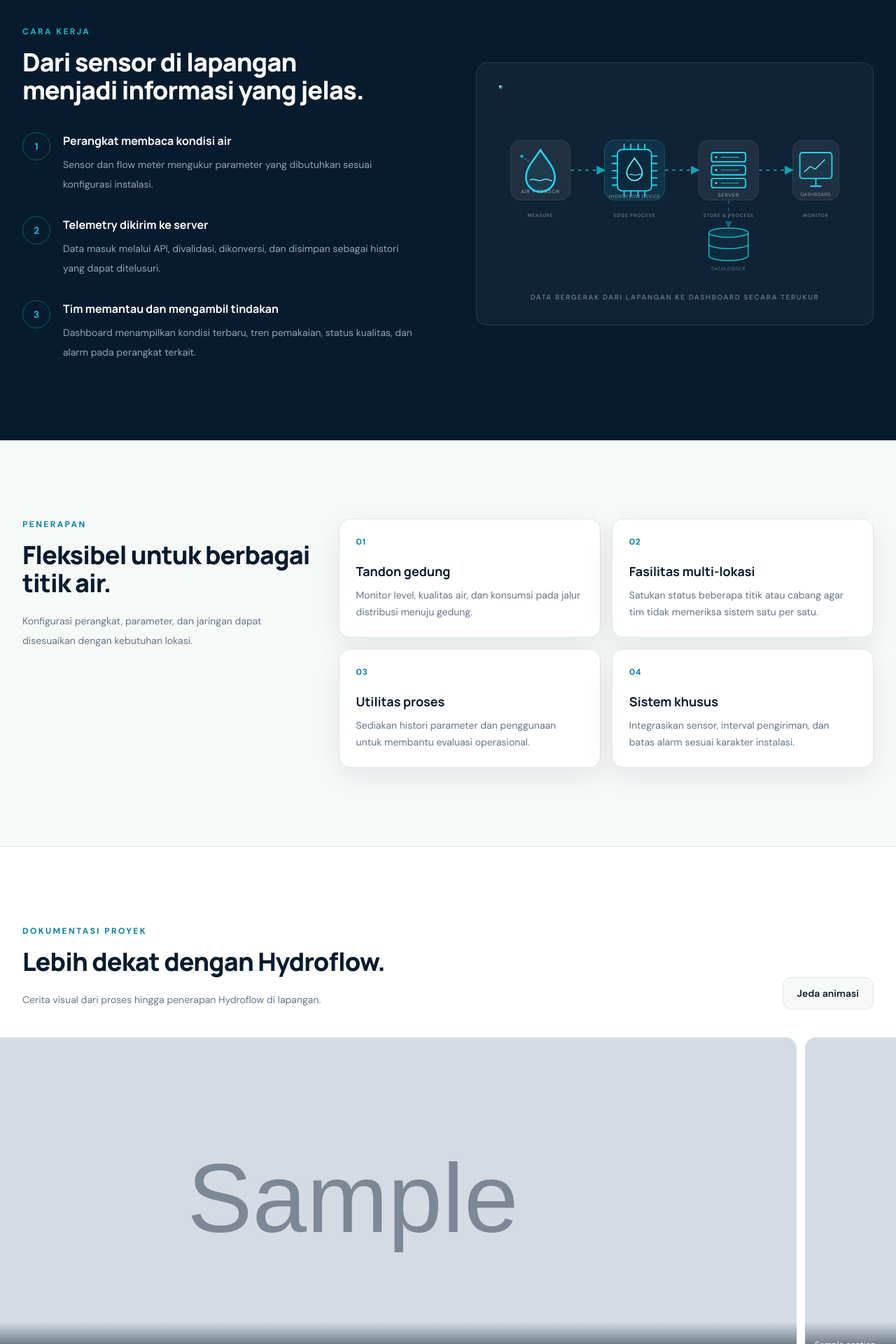
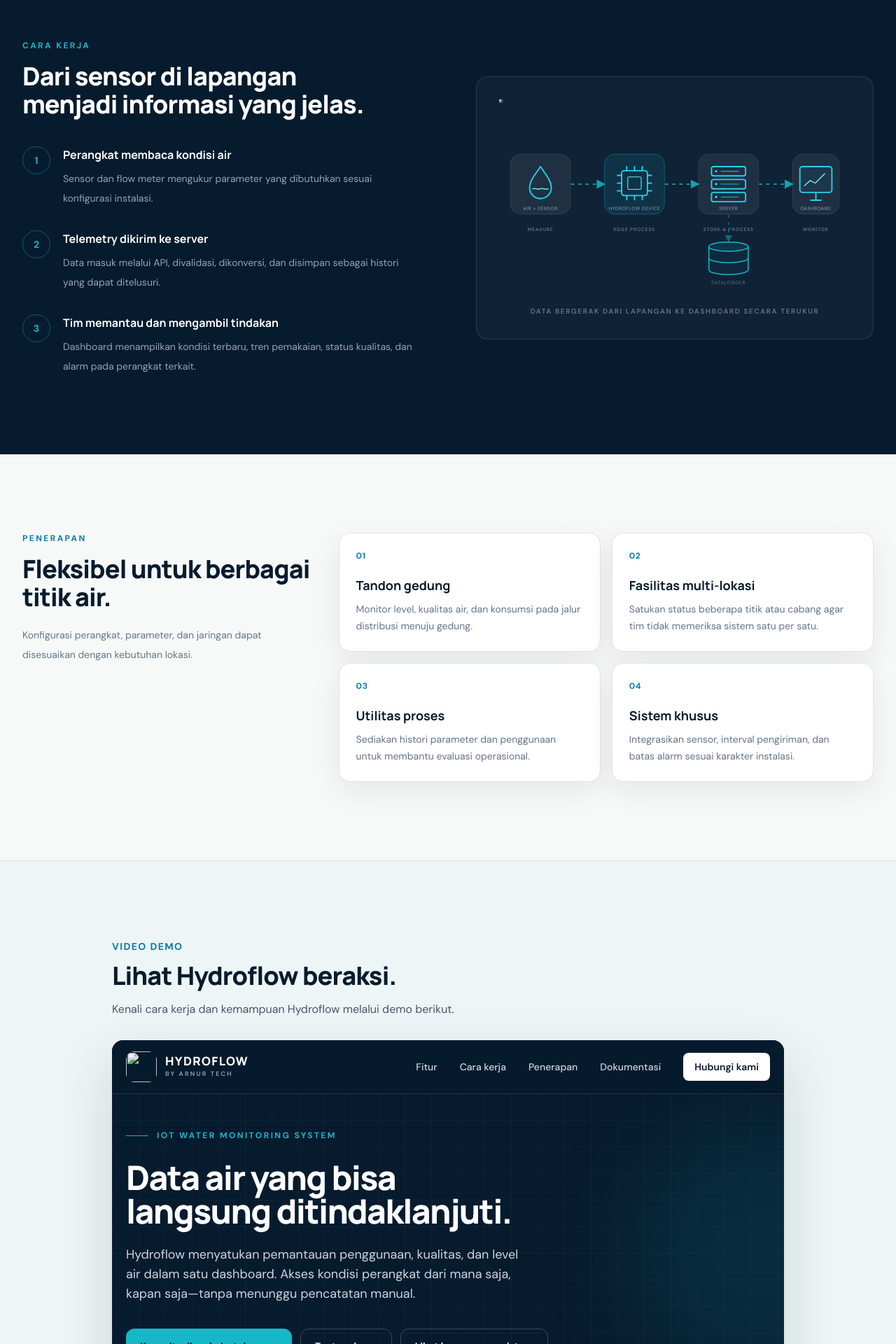
Before and after one commit to arifnurrizqi/hydroflow-landing, a Flask app: template templates/landing.html in a window 1280 px wide. Shown: the part 2240-4160 px from the top of the page at 70% size. Run offline with Flask 3, Linux system fonts and the light colour scheme; the template is opened without the code that fills it: most values are stand-ins (such as "Sample title", 1, 10 or a date in 2020); grey boxes marked "Sample" are stand-in pictures; parts of the project's set-up code (start-up, migrations or seed data) failed here and were passed over; some libraries are stand-ins or nearby versions.

Commit message:
adding youtube iframe

```diff
--- a/app.py
+++ b/app.py
@@ -8,7 +8,7 @@ import warnings
 from datetime import timedelta
 from functools import wraps
 from pathlib import Path
-from urllib.parse import quote
+from urllib.parse import quote, urlsplit, parse_qs
 
 from flask import Flask, abort, flash, g, redirect, render_template, request, send_from_directory, session, url_for
 from PIL import Image, ImageOps, UnidentifiedImageError
@@ -46,7 +46,7 @@ with app.app_context():
         CREATE TABLE IF NOT EXISTS attempts (ip TEXT PRIMARY KEY, count INTEGER NOT NULL, started REAL NOT NULL);
     ''')
     defaults = {'phone': '0899 8095 663', 'whatsapp': '628998095663', 'email': 'arnurtech@gmail.com',
-                'message': 'Halo Arnur Tech, saya ingin berdiskusi tentang Hydroflow.', 'logo': '/logo-hsm.svg'}
+                'message': 'Halo Arnur Tech, saya ingin berdiskusi tentang Hydroflow.', 'logo': '/logo-hsm.svg', 'demo_video': ''}
     for key, value in defaults.items():
         db().execute('INSERT OR IGNORE INTO settings VALUES (?,?)', (key, value))
     if not db().execute('SELECT 1 FROM users').fetchone():
@@ -62,6 +62,31 @@ with app.app_context():
 
 def settings():
     return dict(db().execute('SELECT key,value FROM settings').fetchall())
+
+def youtube_id(value):
+    """Accept supported YouTube URLs and return only a validated video ID."""
+    if len(value) > 2048:
+        raise ValueError('Link video terlalu panjang.')
+    try:
+        url = urlsplit(value)
+        if url.scheme not in {'http', 'https'} or url.username or url.password or url.port:
+            raise ValueError()
+        host = url.hostname
+        parts = url.path.strip('/').split('/')
+        video_id = ''
+        if host == 'youtu.be' and len(parts) == 1:
+            video_id = parts[0]
+        elif host in {'youtube.com', 'www.youtube.com', 'm.youtube.com', 'youtube-nocookie.com', 'www.youtube-nocookie.com'}:
+            if url.path == '/watch' and host in {'youtube.com', 'www.youtube.com', 'm.youtube.com'}:
+                video_id = parse_qs(url.query).get('v', [''])[0]
+            elif len(parts) == 2 and parts[0] in {'embed', 'shorts', 'live'}:
+                video_id = parts[1]
+        if not re.fullmatch(r'[A-Za-z0-9_-]{11}', video_id):
+            raise ValueError()
+        return video_id
+    except ValueError:
+        raise ValueError('Masukkan link video YouTube yang valid (watch, youtu.be, Shorts, live, atau embed).') from None
+
 
 def csrf_token():
     if 'csrf' not in session:
@@ -97,6 +122,12 @@ def admin_required(fn):
 @app.get('/')
 def landing():
     config = settings()
+    demo_embed_url = ''
+    if config['demo_video']:
+        try:
+            demo_embed_url = 'https://www.youtube-nocookie.com/embed/' + youtube_id(config['demo_video'])
+        except ValueError:
+            pass
     photos = db().execute('SELECT * FROM photos WHERE visible=1 ORDER BY position,id').fetchall()
     columns = []
     i = 0
@@ -104,7 +135,7 @@ def landing():
         count = 1 if len(columns) % 3 == 0 else 2
         columns.append(photos[i:i+count])
         i += count
-    return render_template('landing.html', config=config, columns=columns,
+    return render_template('landing.html', config=config, columns=columns, demo_embed_url=demo_embed_url,
                            whatsapp_url='https://wa.me/' + config['whatsapp'] + '?text=' + quote(config['message']),
                            phone_href=re.sub(r'[^+0-9]', '', config['phone']))
 
@@ -244,6 +275,19 @@ def contact_update():
         flash('Kontak berhasil disimpan.', 'success')
     return redirect(url_for('admin') + '#kontak')
 
+@app.post('/admin/video')
+@admin_required
+def video_update():
+    value = request.form.get('demo_video', '').strip()
+    try:
+        canonical = 'https://www.youtube.com/watch?v=' + youtube_id(value) if value else ''
+        db().execute("UPDATE settings SET value=? WHERE key='demo_video'", (canonical,))
+        db().commit()
+        flash('Video demo berhasil disimpan.' if canonical else 'Video demo disembunyikan.', 'success')
+    except ValueError as exc:
+        flash(str(exc), 'error')
+    return redirect(url_for('admin') + '#video-demo')
+
 @app.post('/admin/logo')
 @admin_required
 def logo_update():
--- a/templates/landing.html
+++ b/templates/landing.html
@@ -55,6 +55,8 @@
             .flow-particle { display: none; }
         }
 
+        #video-demo { scroll-margin-top: 90px; }
+        .demo-player { display: block; width: 100%; aspect-ratio: 16 / 9; border: 0; }
         #dokumentasi { scroll-margin-top: 90px; }
         .documentation-window { overflow-x: auto; scrollbar-width: thin; scrollbar-color: #087ea4 #e8f4f5; }
         .documentation-window.is-moving { overflow-x: hidden; }
@@ -151,6 +153,7 @@
                             Konsultasikan kebutuhan
                             <svg viewBox="0 0 24 24" class="h-4 w-4 fill-none stroke-current" stroke-width="2"><path d="M5 12h14m-5-5 5 5-5 5"/></svg>
                         </a>
+                        {% if demo_embed_url %}<a href="#video-demo" class="inline-flex items-center justify-center rounded-xl border border-white/20 px-5 py-3.5 text-sm font-semibold text-white hover:bg-white/5">Tonton demo</a>{% endif %}
                         <a href="#fitur" class="inline-flex items-center justify-center rounded-xl border border-white/20 px-5 py-3.5 text-sm font-semibold text-white transition hover:bg-white/5">Lihat kemampuan sistem</a>
                     </div>
                     <div class="mt-10 grid max-w-lg grid-cols-3 gap-4 border-t border-white/10 pt-6">
@@ -335,26 +338,23 @@
                             <animateMotion dur="3.8s" repeatCount="indefinite" begin="2.4s"><mpath href="#routeServerMonitor"/></animateMotion>
                         </circle>
 
-                        <!-- Water and physical sensors -->
+                        <!-- Sensor: icon area y=24..88, label baseline y=108 -->
                         <g transform="translate(22 106)">
                             <rect width="116" height="116" rx="20" fill="#fff" fill-opacity=".06" stroke="#fff" stroke-opacity=".14"/>
-                            <path d="M58 19C43 41 30 54 30 72a28 28 0 0 0 56 0c0-18-13-31-28-53Z" fill="#16b8c8" fill-opacity=".08" stroke="#22d3ee" stroke-width="3.5"/>
-                            <path d="M38 77c8-5 15 5 24 0s14 3 18 1" fill="none" stroke="#67e8f9" stroke-width="2" stroke-linecap="round"/>
-                            <circle cx="22" cy="31" r="3" fill="#16b8c8"/><path d="M22 31 38 44" stroke="#16b8c8" stroke-width="1.5" stroke-dasharray="3 4"/>
-                            <text x="58" y="103" text-anchor="middle" fill="#94a3b8" font-size="10" letter-spacing="1">AIR + SENSOR</text>
+                            <path d="M58 24C48 39 37 51 37 65a21 21 0 0 0 42 0c0-14-11-26-21-41Z" fill="none" stroke="#22d3ee" stroke-width="2.5" stroke-linejoin="round"/>
+                            <path d="M43 67c5-3 10 3 15 0s10 3 15 0" fill="none" stroke="#67e8f9" stroke-width="2" stroke-linecap="round"/>
+                            <text x="58" y="108" text-anchor="middle" fill="#94a3b8" font-size="9" letter-spacing=".8">AIR + SENSOR</text>
                         </g>
 
-                        <!-- Hydroflow edge device / microcontroller -->
+                        <!-- Edge device: simple microcontroller with clear label spacing -->
                         <g transform="translate(204 106)">
                             <rect width="116" height="116" rx="20" fill="#16b8c8" fill-opacity=".1" stroke="#16b8c8" stroke-opacity=".48"/>
-                            <g stroke="#22d3ee" stroke-width="2.5" stroke-linecap="round">
-                                <path d="M25 31H15M25 45H15M25 59H15M25 73H15M25 87H15M101 31H91M101 45H91M101 59H91M101 73H91M101 87H91"/>
-                                <path d="M38 18V8M51 18V8M65 18V8M78 18V8M38 108V98M51 108V98M65 108V98M78 108V98"/>
+                            <g fill="none" stroke="#22d3ee" stroke-width="2.5" stroke-linecap="round" stroke-linejoin="round">
+                                <path d="M43 24v8M58 24v8M73 24v8M43 80v8M58 80v8M73 80v8M25 41h8M25 56h8M25 71h8M83 41h8M83 56h8M83 71h8"/>
+                                <rect x="33" y="32" width="50" height="48" rx="5"/>
+                                <rect x="45" y="44" width="26" height="24" rx="2" stroke="#67e8f9" stroke-width="1.5"/>
                             </g>
-                            <rect x="25" y="18" width="66" height="80" rx="9" fill="#0c293c" stroke="#22d3ee" stroke-width="2.5"/>
-                            <path d="M58 35c-8 11-15 19-15 28a15 15 0 0 0 30 0c0-9-7-17-15-28Z" fill="none" stroke="#67e8f9" stroke-width="2.5"/>
-                            <path d="M48 67c6-3 10 3 16 0 3-2 6-1 8 0" fill="none" stroke="#67e8f9" stroke-width="1.5"/>
-                            <text x="58" y="112" text-anchor="middle" fill="#94a3b8" font-size="9" letter-spacing=".8">HYDROFLOW DEVICE</text>
+                            <text x="58" y="108" text-anchor="middle" fill="#94a3b8" font-size="9" letter-spacing=".8">HYDROFLOW DEVICE</text>
                         </g>
 
                         <!-- Server -->
@@ -365,7 +365,7 @@
                             <rect x="25" y="74" width="66" height="18" rx="4" fill="none" stroke="#22d3ee" stroke-width="2.5"/>
                             <g fill="#67e8f9"><circle cx="34" cy="33" r="2"/><circle cx="34" cy="58" r="2"/><circle cx="34" cy="83" r="2"/></g>
                             <g stroke="#16b8c8" stroke-width="1.5"><path d="M43 33h35M43 58h35M43 83h35"/></g>
-                            <text x="58" y="110" text-anchor="middle" fill="#94a3b8" font-size="10" letter-spacing="1">SERVER</text>
+                            <text x="58" y="108" text-anchor="middle" fill="#94a3b8" font-size="9" letter-spacing=".8">SERVER</text>
                         </g>
 
                         <!-- Web dashboard -->
@@ -415,6 +415,20 @@
         </section>
 
         {% if columns %}
+        {% if demo_embed_url %}
+        <section id="video-demo" class="border-t border-line bg-mist/60 py-20 lg:py-28" aria-labelledby="demo-heading">
+            <div class="mx-auto max-w-5xl px-6 lg:px-8">
+                <p class="text-sm font-bold uppercase tracking-widest text-ocean">Video demo</p>
+                <h2 id="demo-heading" class="mt-3 font-display text-3xl font-extrabold tracking-tight text-ink sm:text-4xl">Lihat Hydroflow beraksi.</h2>
+                <p class="mt-4 text-slate-600">Kenali cara kerja dan kemampuan Hydroflow melalui demo berikut.</p>
+                <div class="mt-8 overflow-hidden rounded-2xl bg-ink shadow-panel">
+                    <iframe class="demo-player" src="{{ demo_embed_url }}" title="Video demo Hydroflow" loading="lazy" referrerpolicy="strict-origin-when-cross-origin" allow="accelerometer; autoplay; clipboard-write; encrypted-media; gyroscope; picture-in-picture; web-share" allowfullscreen></iframe>
+                </div>
+                <a href="{{ config.demo_video }}" target="_blank" rel="noopener" class="mt-5 inline-flex font-semibold text-ocean underline">Tonton di YouTube</a>
+            </div>
+        </section>
+        {% endif %}
+
         <section id="dokumentasi" class="overflow-hidden border-t border-line bg-white py-20 lg:py-28" aria-labelledby="documentation-heading">
             <div class="mx-auto mb-10 flex max-w-7xl flex-col gap-6 px-5 sm:flex-row sm:items-end sm:justify-between lg:px-8">
                 <div class="max-w-2xl">
```
Also changed, not shown: index.html (+11 -14 lines), run_local.py (added, +25 -0 lines), templates/admin.html (+4 -3 lines), tests/test_cms.py (+21 -2 lines), README.md, 2 other files.
